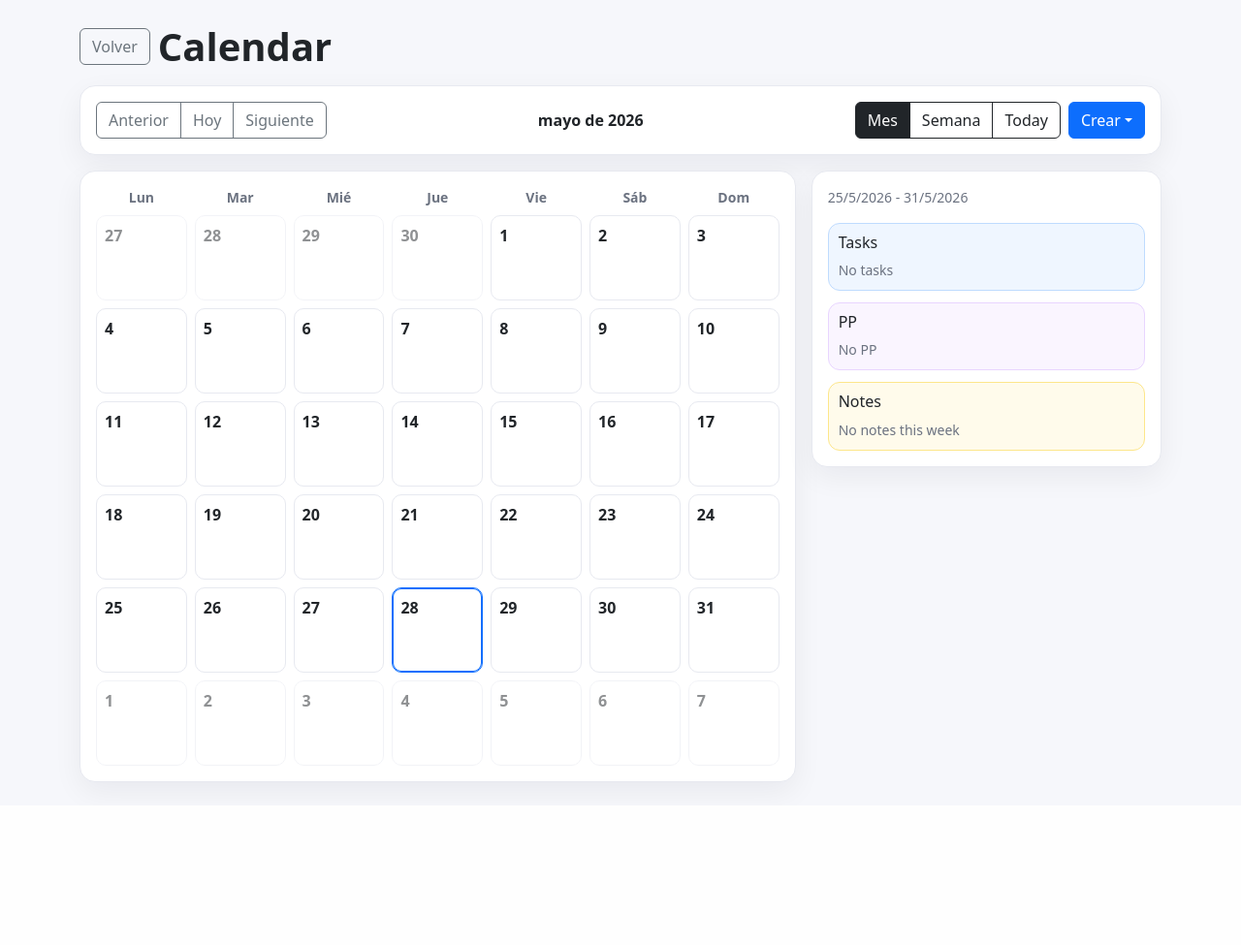
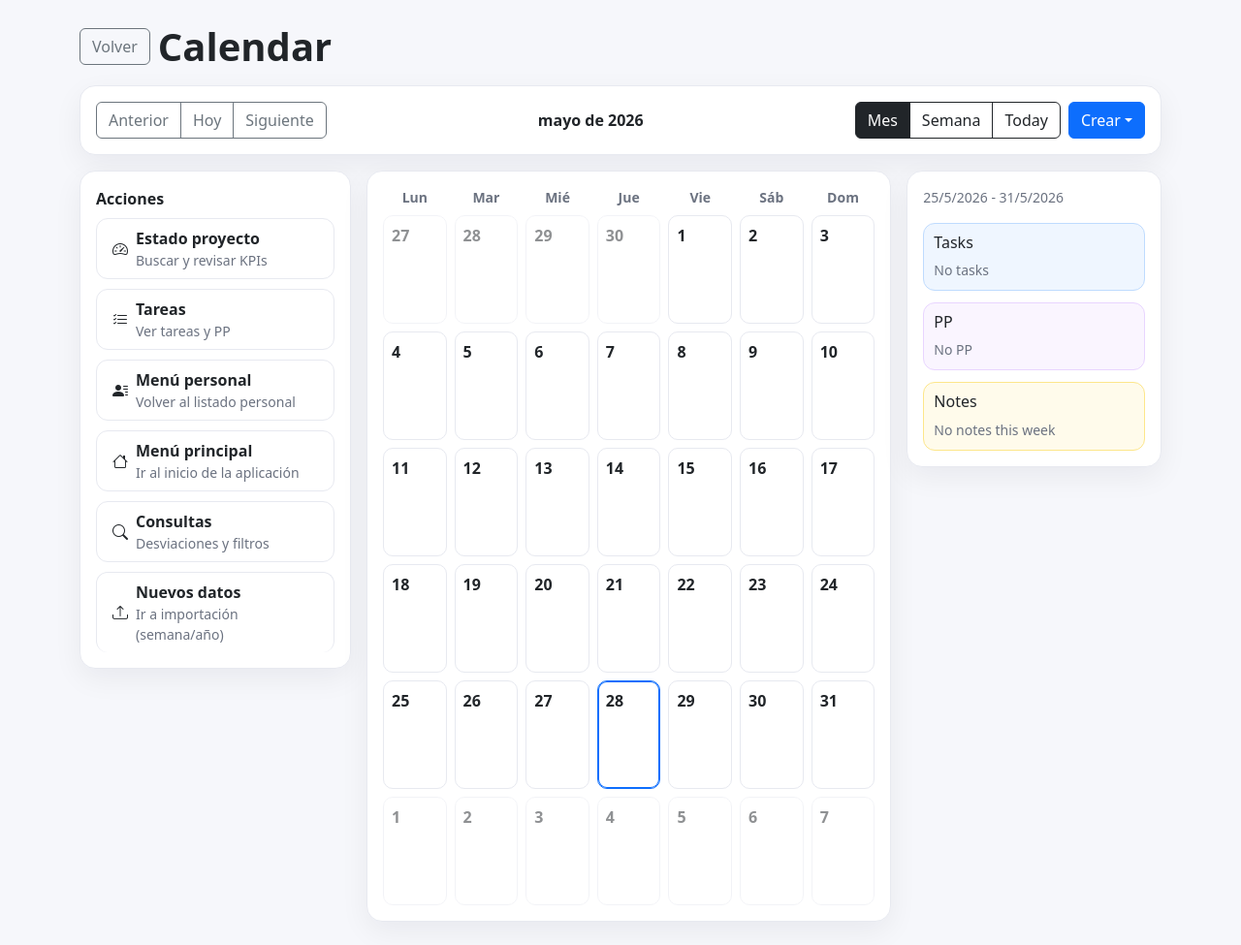
Before and after one commit to AlvaroAPPs/PM_APP, a FastAPI app: page /calendar in a window 1280 px wide. Shown: the whole page at 97% size. Before the commit the page ends 824 px from the top, so only its background shows below. Run offline with FastAPI, Linux system fonts and the light colour scheme; data that the repository does not hold is empty; some libraries are stand-ins or nearby versions.

Commit message:
Fix calendar layout actions

```diff
--- a/static/calendar.js
+++ b/static/calendar.js
@@ -322,7 +322,7 @@ function buildDayCell(day, tasksByDay, notesByDay, outsideMonth) {
   const list = document.createElement("div");
   list.className = "mt-1 d-flex flex-column gap-1";
 
-  const visible = viewMode === "today" ? tasks : tasks.slice(0, 3);
+  const visible = tasks.slice(0, 3);
   for (const task of visible) {
     const chip = document.createElement("button");
     chip.type = "button";
@@ -337,7 +337,7 @@ function buildDayCell(day, tasksByDay, notesByDay, outsideMonth) {
     list.appendChild(chip);
   }
 
-  if (viewMode !== "today" && tasks.length > 3) {
+  if (tasks.length > 3) {
     const more = document.createElement("span");
     more.className = "small muted";
     more.textContent = `+${tasks.length - 3} más`;
--- a/templates/calendar.html
+++ b/templates/calendar.html
@@ -5,13 +5,20 @@
   <meta name="viewport" content="width=device-width, initial-scale=1" />
   <title>Calendar</title>
   <link href="https://cdn.jsdelivr.net/npm/bootstrap@5.3.3/dist/css/bootstrap.min.css" rel="stylesheet">
+  <link href="https://cdn.jsdelivr.net/npm/bootstrap-icons@1.11.3/font/bootstrap-icons.css" rel="stylesheet">
   <style>
     body { background: #f6f7fb; }
     .card { border: 1px solid #e7e9f0; border-radius: 16px; }
     .shadow-soft { box-shadow: 0 10px 30px rgba(16,24,40,.06); }
     .muted { color: #6b7280; }
+    .layout { display: grid; grid-template-columns: 280px 1fr; gap: 16px; }
+    .sidebar { position: sticky; top: 16px; align-self: start; }
+    .sidebar .list-group-item { border-radius: 12px; border: 1px solid #e7e9f0; }
+    .sidebar .list-group-item + .list-group-item { margin-top: 10px; }
+    .action-title { font-weight: 700; }
     .calendar-grid { display:grid; grid-template-columns: repeat(7, 1fr); gap: 8px; }
-    .calendar-cell { min-height: 88px; border: 1px solid #e7e9f0; border-radius: 10px; background:#fff; padding:8px; cursor:pointer; }
+    #calendarGrid { grid-auto-rows: 112px; }
+    .calendar-cell { height: 112px; min-height: 112px; overflow: hidden; border: 1px solid #e7e9f0; border-radius: 10px; background:#fff; padding:8px; cursor:pointer; }
     .calendar-cell.active { border-color: #0d6efd; box-shadow: inset 0 0 0 1px #0d6efd; }
     .calendar-cell .num { font-weight: 700; }
     .task-chip { font-size: .72rem; border-radius: 999px; padding: 2px 8px; display:inline-block; border: 1px solid transparent; text-align:left; white-space: nowrap; overflow: hidden; text-overflow: ellipsis; max-width: 100%; }
@@ -26,6 +33,10 @@
     .detail-checklist { margin:0; padding-left:0; list-style:none; }
     .detail-checklist li { display:flex; align-items:center; gap:8px; margin-bottom:4px; }
     .detail-checklist .check-icon { font-size: .95rem; }
+    @media (max-width: 991.98px) {
+      .layout { grid-template-columns: 1fr; }
+      .sidebar { position: static; }
+    }
   </style>
 </head>
 <body>
@@ -61,6 +72,72 @@
       </div>
     </div>
 
+    <div class="layout">
+      <aside class="sidebar">
+        <div class="card shadow-soft">
+          <div class="card-body">
+            <div class="fw-bold mb-2">Acciones</div>
+            <div class="list-group list-group-flush">
+              <a href="/estado-proyecto" class="list-group-item list-group-item-action">
+                <div class="d-flex align-items-center gap-2">
+                  <i class="bi bi-speedometer2"></i>
+                  <div>
+                    <div class="action-title">Estado proyecto</div>
+                    <div class="muted small">Buscar y revisar KPIs</div>
+                  </div>
+                </div>
+              </a>
+              <a href="/tasks" class="list-group-item list-group-item-action">
+                <div class="d-flex align-items-center gap-2">
+                  <i class="bi bi-list-check"></i>
+                  <div>
+                    <div class="action-title">Tareas</div>
+                    <div class="muted small">Ver tareas y PP</div>
+                  </div>
+                </div>
+              </a>
+              <a href="/menu-personal" class="list-group-item list-group-item-action">
+                <div class="d-flex align-items-center gap-2">
+                  <i class="bi bi-person-lines-fill"></i>
+                  <div>
+                    <div class="action-title">Menú personal</div>
+                    <div class="muted small">Volver al listado personal</div>
+                  </div>
+                </div>
+              </a>
+              <a href="/" class="list-group-item list-group-item-action">
+                <div class="d-flex align-items-center gap-2">
+                  <i class="bi bi-house"></i>
+                  <div>
+                    <div class="action-title">Menú principal</div>
+                    <div class="muted small">Ir al inicio de la aplicación</div>
+                  </div>
+                </div>
+              </a>
+              <a href="/consultas" class="list-group-item list-group-item-action">
+                <div class="d-flex align-items-center gap-2">
+                  <i class="bi bi-search"></i>
+                  <div>
+                    <div class="action-title">Consultas</div>
+                    <div class="muted small">Desviaciones y filtros</div>
+                  </div>
+                </div>
+              </a>
+              <a href="/importacion" class="list-group-item list-group-item-action">
+                <div class="d-flex align-items-center gap-2">
+                  <i class="bi bi-upload"></i>
+                  <div>
+                    <div class="action-title">Nuevos datos</div>
+                    <div class="muted small">Ir a importación (semana/año)</div>
+                  </div>
+                </div>
+              </a>
+            </div>
+          </div>
+        </div>
+      </aside>
+
+      <main>
         <div class="row g-3">
           <div id="calendarMainCol" class="col-lg-8">
             <div class="card shadow-soft">
@@ -91,6 +168,8 @@
               </div>
             </div>
           </div>
+        </div>
+      </main>
     </div>
   </div>
 
```
Lines whose indentation alone changed are shown as unchanged.
